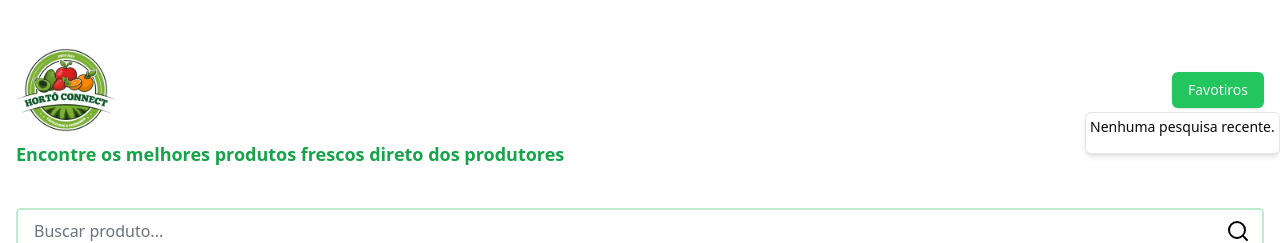
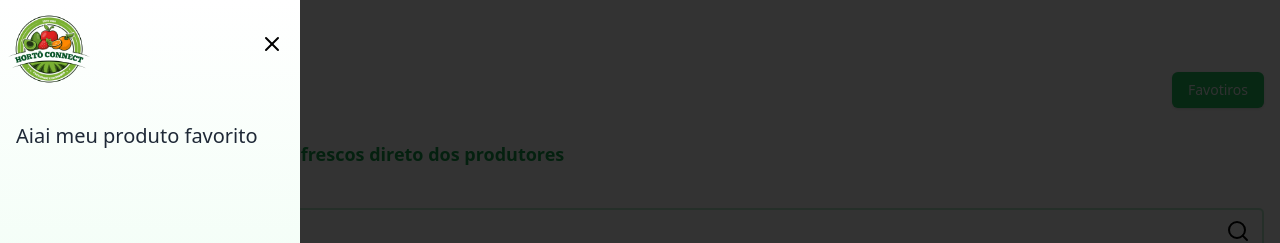
Before and after one commit to HortoConnect/planilha-frontend-next, a Next.js app: page /produtos in a window 1280 px wide. Both pictures are taken after a click on the button "Favotiros". Shown: the top 243 px of the page. Built offline with nearby package versions, Linux system fonts and the light colour scheme.

Commit message:
feat: Implementada funcionalidade de exibição dos itens favoritados

```diff
--- a/src/app/(products)/produtos/page.tsx
+++ b/src/app/(products)/produtos/page.tsx
@@ -43,7 +43,7 @@ export default async function page({
             <Link href="/produtos">
               <Image src={logo} alt="Logo" className="w-[100px] h-auto" />
             </Link>
-            <Favoritos query={query} />
+            <Favoritos />
           </div>
           <p className="text-lg font-semibold text-green-600">
             Encontre os melhores produtos frescos direto dos produtores
--- a/src/components/Favoritos.tsx
+++ b/src/components/Favoritos.tsx
@@ -1,66 +1,34 @@
 "use client";
 
-import { useEffect, useState } from "react";
-import {
-  DropdownMenu,
-  DropdownMenuContent,
-  DropdownMenuItem,
-  DropdownMenuLabel,
-  DropdownMenuTrigger,
-} from "@/components/ui/dropdown-menu";
-import { Button, buttonVariants } from "../components/ui/button";
+import { useState } from "react";
+import logo from "../assets/imgs/logo.png"
+import { X } from 'lucide-react';
+import { Button } from "../components/ui/button";
 import { cn } from "@/lib/utils";
-import Link from "next/link";
+import Image from "next/image";
 
 const Favoritos = ({ query }: { query?: string }) => {
-  const [recentSearches, setRecentSearches] = useState<string[]>([]);
-  const [isModalOpen, setIsModalOpen] = useState(false);
-
-  useEffect(() => {
-    if (typeof window !== "undefined") {
-      const searches = JSON.parse(
-        localStorage.getItem("recentSearches") || "[]"
-      );
-      setRecentSearches(searches);
-    }
-  }, []);
-
-  useEffect(() => {
-    if (query && typeof window !== "undefined") {
-      const pesquisa = query.toLowerCase();
-
-      const isPesquisaExistente = recentSearches.some(search => search === pesquisa);
-
-      if (!isPesquisaExistente) {
-        const updatedSearches = [pesquisa, ...recentSearches].slice(0, 5);
-        localStorage.setItem("recentSearches", JSON.stringify(updatedSearches));
-        setRecentSearches(updatedSearches);
-      }
-    }
-  }, [query]);
+  const [favOpen, setFavOpen] = useState(false);
 
   return (
-    <>
-      <DropdownMenu open={isModalOpen} onOpenChange={setIsModalOpen}>
-        <DropdownMenuTrigger asChild>
-          <Button className={cn("bg-green-500 text-gray-100 hover:bg-green-600")}>Favotiros</Button>
-        </DropdownMenuTrigger>
-        <DropdownMenuContent>
-          {recentSearches.length > 0 ? (
-            recentSearches.map((search, index) => (
-              <DropdownMenuLabel key={index} className="cursor-pointer">
-                <Link href={`/produtos?query=${search}`}>
-                {search}
-                </Link>
-              </DropdownMenuLabel>
-            ))
-          ) : (
-            <p className="text-sm">Nenhuma pesquisa recente.</p>
-          )}
-          <DropdownMenuLabel></DropdownMenuLabel>
-        </DropdownMenuContent>
-      </DropdownMenu>
-    </>
+    <div>
+      <Button className={cn("bg-green-500 text-gray-100 hover:bg-green-600")} onClick={() => setFavOpen(!favOpen)}>Favotiros</Button>
+      {favOpen ? <div className="bg-black/80 fixed w-full h-screen z-10 top-0 left-0"></div> : ""}
+      <div className={favOpen ? "fixed top-0 left-0 w-[300px] h-screen z-10 duration-300 bg-gradient-to-t from-green-100 to-white" : "fixed top-0 left-[-100%] w-[300px] h-screen bg-white z-10 duration-300"}>
+           <X
+              className="absolute right-4 top-8 cursor-pointer text-black"
+              onClick={() => setFavOpen(!favOpen)}
+            />
+             <Image src={logo} alt="Logo" className="w-[90px] h-auto pt-2 pl-2" />
+            <nav>
+              <ul className="flex flex-col p-4 text-gray-800">
+                <li className="text-xl py-4 flex items-center cursor-pointer">
+                  Aiai meu produto favorito
+                </li>
+              </ul>
+            </nav>
+          </div>
+    </div>
   );
 };
 
```
